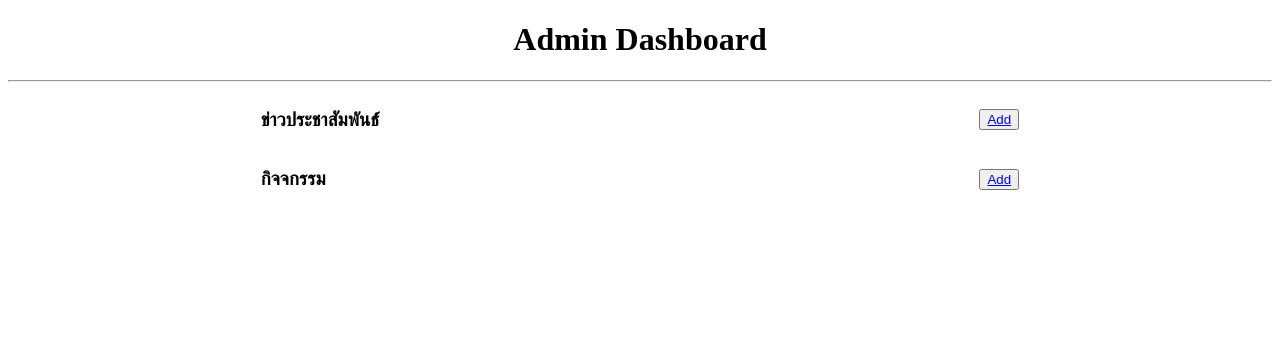
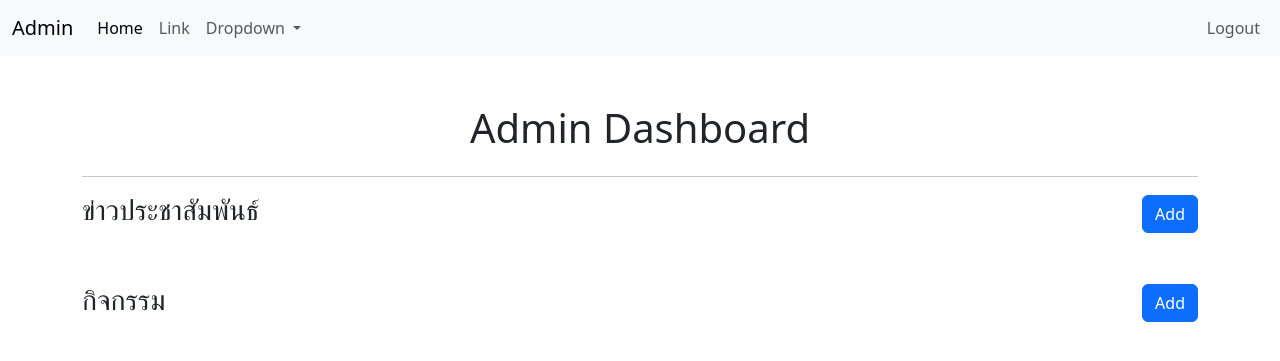
Before and after one commit to TackTeam-Chare/Mae-Sot-District-Prison, a PHP site: page /admin/dashboard.php in a window 1280 px wide. Shown: the top 361 px of the page. Run offline with PHP 8.4, Linux system fonts and the light colour scheme; data that the repository does not hold is empty.

Commit message:
add style

```diff
--- a/admin/admin_verify.php
+++ b/admin/admin_verify.php
@@ -39,7 +39,6 @@ if (isset($_POST['login'])) {
             height: 100vh;
             margin: 0;
         }
-
         .card {
             width: 100%;
             max-width: 400px;
@@ -47,7 +46,6 @@ if (isset($_POST['login'])) {
             border-radius: 10px;
             box-shadow: 0 0 10px rgba(0, 0, 0, 0.1);
         }
-
         .btn-primary {
             background-color: #007bff;
             border: none;
--- a/admin/dashboard.php
+++ b/admin/dashboard.php
@@ -2,80 +2,66 @@
 include_once('./inc/config.php');
 ?>
 
-
 <!DOCTYPE html>
 <html lang="en">
-
 <head>
     <link rel="icon" type="image/x-icon" href="./assets/icons/admin.jpg">
     <meta charset="UTF-8">
     <meta name="viewport" content="width=device-width, initial-scale=1.0">
     <title>ระบบผู้ดูเเล</title>
-    <link rel="stylesheet" href="./style.css">
+    <link href="https://cdn.jsdelivr.net/npm/bootstrap@5.3.0/dist/css/bootstrap.min.css" rel="stylesheet">
 </head>
+<body>
+ <?php include_once('./layout/navbar.php') ?>
 
-<body>
-    <h1>Admin Dashboard</h1>
+    <div class="container my-5">
+        <h1 class="text-center mb-4">Admin Dashboard</h1>
         <hr>
-    <div class="container">
-        <div class="model--title">
-         <div>
-         <h3>ข่าวประชาสัมพันธ์์</h3>
+        <div class="mb-5">
+            <div class="d-flex justify-content-between align-items-center mb-3">
+                <h3>ข่าวประชาสัมพันธ์</h3>
+                <button class="btn btn-primary"><a href="./add_news.php" class="text-white text-decoration-none">Add</a></button>
             </div>
-         <div class="button">
-            <button><a href="./add_news.php">Add</a></button>
+            <?php
+            $query = mysqli_query($con, "SELECT * FROM news");
+            while ($result = mysqli_fetch_array($query)) { ?>
+                <div class="card mb-3">
+                    <div class="card-body">
+                        <h5 class="card-title"><?php echo $result['title']; ?></h5>
+                        <p class="card-text"><?php echo $result['content']; ?></p>
+                        <div class="d-flex justify-content-end">
+                            <a href="./update_news.php?id=<?php echo $result['id']; ?>" class="btn btn-warning me-2">Edit</a>
+                            <button class="btn btn-danger">Delete</button>
                         </div>
                     </div>
-        <?php
-        $query = mysqli_query($con, "select * from news where 1");
-        while ($result = mysqli_fetch_array($query)) { ?>
-
-            <div class="model--items">
-                <div class="model--field"><?php echo $result['id'] ?></div>
-                <div class="model--field"><?php echo $result['title'] ?></div>
-                <div class="model--field"><?php echo $result['content'] ?></div>
-
-                <div class="model--field">
-                    <button class="list--manage_item" type="submit" name="news_update"><a href="./update_news.php?id=<?php echo $result['id']?>">edit</a></button>
                 </div>
-                </form>
-                <div class="model--field">
-                    <button class="list--manage_item">delete</button>
-                </div>
-            </div>
-
             <?php } ?>
         </div>
 
-                    <div class="container">
-        <div class="model--title">
         <div>
-         <h3>กิจจกรรม</h3>
+            <div class="d-flex justify-content-between align-items-center mb-3">
+                <h3>กิจกรรม</h3>
+                <button class="btn btn-primary"><a href="./add_event.php" class="text-white text-decoration-none">Add</a></button>
             </div>
-         <div class="button">
-            <button><a href="./add_event.php">Add</a></button>
+            <?php
+            $query = mysqli_query($con, "SELECT * FROM events");
+            while ($result = mysqli_fetch_array($query)) { ?>
+                <div class="card mb-3">
+                    <div class="card-body">
+                        <h5 class="card-title"><?php echo $result['title']; ?></h5>
+                        <p class="card-text"><?php echo $result['content']; ?></p>
+                        <img src="../uploads/<?php echo $result['image_path']; ?>" alt="event image" class="img-fluid mb-3" style="max-height: 200px;">
+                        <div class="d-flex justify-content-end">
+                            <a href="./update_event.php?id=<?php echo $result['id']; ?>" class="btn btn-warning me-2">Edit</a>
+                            <button class="btn btn-danger">Delete</button>
                         </div>
                     </div>
-        <?php
-        $query = mysqli_query($con, "select * from events where 1");
-        while ($result = mysqli_fetch_array($query)) { ?>
-
-            <div class="model--items">
-                <div class="model--field"><?php echo $result['id'] ?></div>
-                <div class="model--field"><?php echo $result['title'] ?></div>
-                <div class="model--field"><?php echo $result['content'] ?></div>
-                <img src="../uploads/<?php echo $result['image_path']?>"  alt="news" style="height:200px;"><div class="model--field">
-                    <button class="list--manage_item" type="submit" name="news_update"><a href="./update_event.php?id=<?php echo $result['id']?>">edit</a></button>
                 </div>
-                </form>
-                <div class="model--field">
-                    <button class="list--manage_item">delete</button>
+            <?php } ?>
         </div>
     </div>
-
-        <?php } ?>
-                    </div>
-
+    <?php include_once('./layout/footer.php') ?>
+    <script src="https://cdn.jsdelivr.net/npm/@popperjs/core@2.11.7/dist/umd/popper.min.js"></script>
+    <script src="https://cdn.jsdelivr.net/npm/bootstrap@5.3.0/dist/js/bootstrap.min.js"></script>
 </body>
-
 </html>
--- /dev/null
+++ b/admin/layout/navbar.php
@@ -0,0 +1,34 @@
+<nav class="navbar navbar-expand-lg navbar-light bg-light">
+        <div class="container-fluid">
+            <a class="navbar-brand" href="#">Admin</a>
+            <button class="navbar-toggler" type="button" data-bs-toggle="collapse" data-bs-target="#navbarNav" aria-controls="navbarNav" aria-expanded="false" aria-label="Toggle navigation">
+                <span class="navbar-toggler-icon"></span>
+            </button>
+            <div class="collapse navbar-collapse" id="navbarNav">
+                <ul class="navbar-nav me-auto mb-2 mb-lg-0">
+                    <li class="nav-item">
+                        <a class="nav-link active" aria-current="page" href="#">Home</a>
+                    </li>
+                    <li class="nav-item">
+                        <a class="nav-link" href="#">Link</a>
+                    </li>
+                    <li class="nav-item dropdown">
+                        <a class="nav-link dropdown-toggle" href="#" id="navbarDropdown" role="button" data-bs-toggle="dropdown" aria-expanded="false">
+                            Dropdown
+                        </a>
+                        <ul class="dropdown-menu" aria-labelledby="navbarDropdown">
+                            <li><a class="dropdown-item" href="#">Action</a></li>
+                            <li><a class="dropdown-item" href="#">Another action</a></li>
+                            <li><hr class="dropdown-divider"></li>
+                            <li><a class="dropdown-item" href="#">Something else here</a></li>
+                        </ul>
+                    </li>
+                </ul>
+                <ul class="navbar-nav ms-auto">
+                    <li class="nav-item">
+                        <a class="nav-link" href="#">Logout</a>
+                    </li>
+                </ul>
+            </div>
+        </div>
+    </nav>
--- a/admin/style.css
+++ /dev/null
@@ -1,59 +0,0 @@
-h1{
-    text-align: center;
-}
-
-
-
-.container{
-    display:flex;
-    flex-direction: column;
-    margin-inline: auto;
-align-items: center;
-}
-
-.model--items{
-    width: calc(100%*0.8);
-    padding: 10px;
-    display:flex;
-    justify-content: space-around;
-    align-items:center ;
-    gap: 10px 20px;
-    flex-direction: row;
-    margin-bottom: 10px;
-    background-color:darkgray;
-    border-radius: 5px 5px;
-}
-
-
-.model--items img{
-    border-radius: 20%;
-}
-
-
-.list--manage_item{
-    border-color:none;
-    border-radius: 10px 10px;
-    padding: 5px 10px 5px 10px;
-    margin-right: 10px;
-}
-
-.list--manage_item:hover{
-    opacity: 0.5;
-    transition:ease;
-}
-
-.model--title{
-    display:flex;
-    width: calc(100%*0.6);
-    justify-content: space-between;
-    align-items: center;
-}
-.button{
-    border-radius: 10px 10px;
-}
-
-.form--input{
-    display:flex;
-    justify-content: center;
-    margin:10px 10px 10px 10px;
-}
```
Also changed, not shown: admin/add_event.php (+74 -25 lines), admin/add_news.php (+70 -19 lines), admin/update_event.php (+66 -22 lines), admin/update_news.php (+62 -20 lines), admin/layout/footer.php (added), uploads/ห.png (added). Lines whose indentation alone changed are shown as unchanged.
